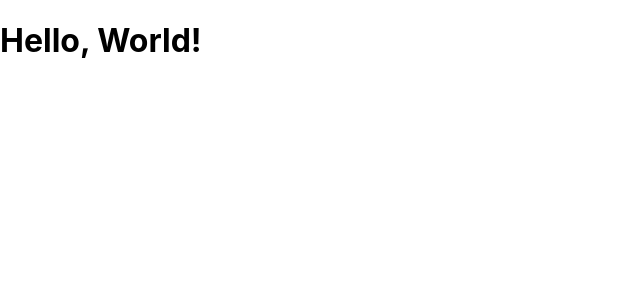
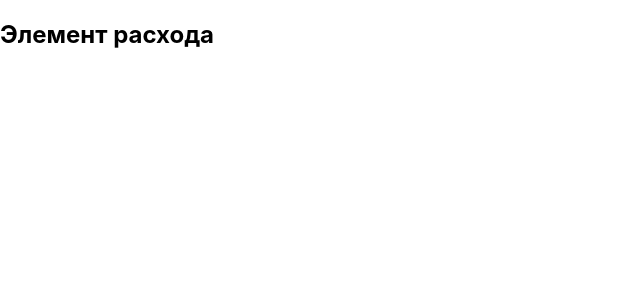
Before and after one commit to lookinkz/react-course-app, a React (Create React App) app: page / in a window 1280 px wide. Shown: the top 300 px of the page, without its empty margins (0-640 px from the left). Built offline with nearby package versions, Linux system fonts and the light colour scheme.

Commit message:
17 video over

```diff
--- a/src/App.js
+++ b/src/App.js
@@ -1,7 +1,9 @@
+import CostItem from "./components/CostItem";
+
 function App() {
   return (
     <div>
-      <h1>Hello, World!</h1>
+      <CostItem />
     </div>
   );
 }
--- /dev/null
+++ b/src/components/CostItem.js
@@ -0,0 +1,5 @@
+function CostItem() {
+  return <h2>Элемент расхода</h2>;
+}
+
+export default CostItem;
```
